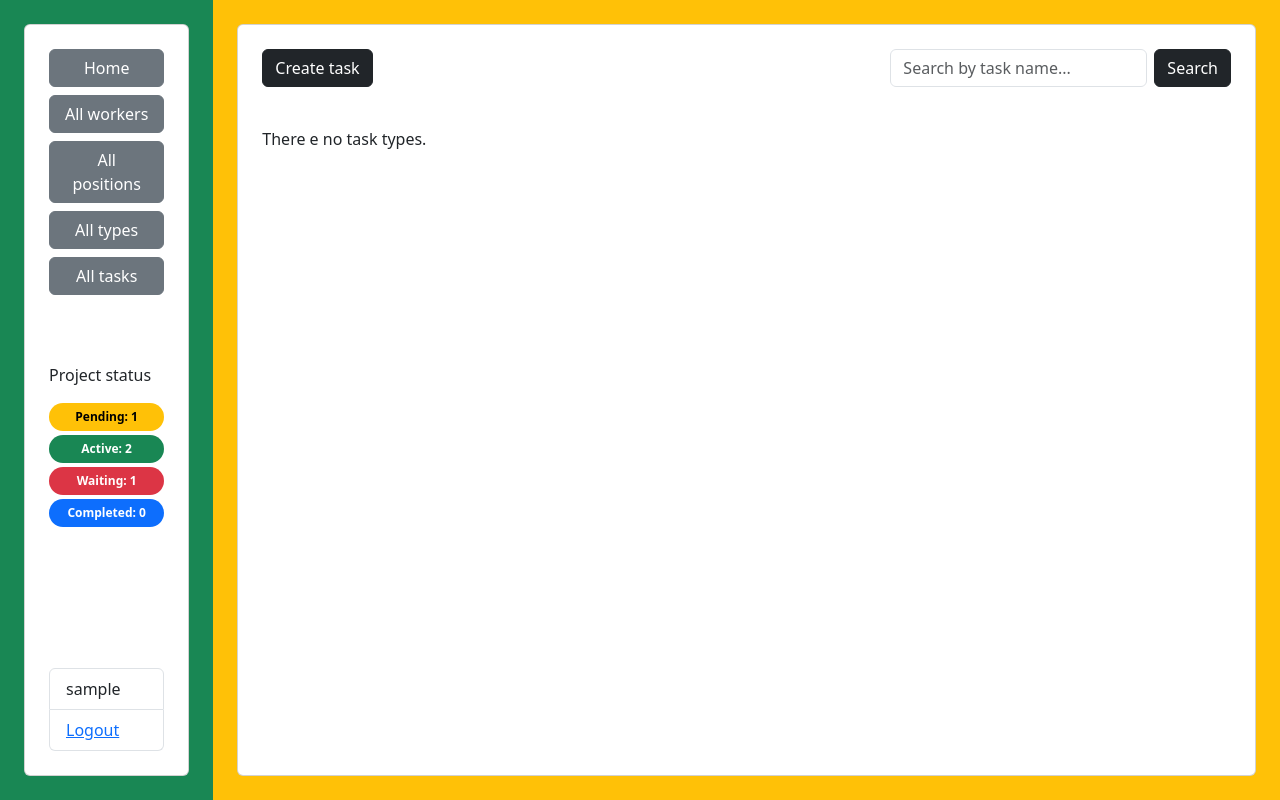
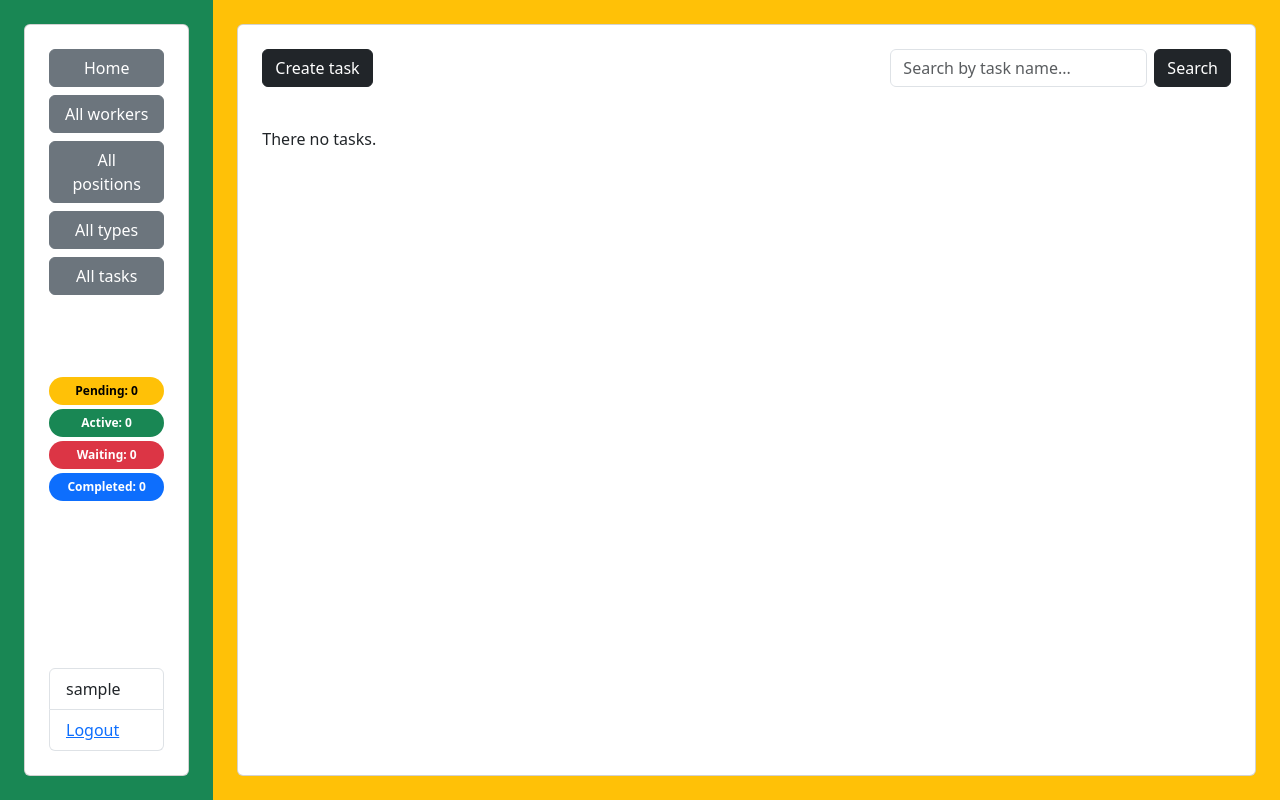
Before and after one commit to Altahoma/company-task-manager, a Django app: page /tasks/ in a window 1280 px wide. Run offline with Django 4.2, Linux system fonts and the light colour scheme; the visitor is signed in with stand-in values (Sample User, id 1); data that the repository does not hold is empty; some libraries are stand-ins or nearby versions.

Commit message:
Implemented context processor for sidebar, update for task

```diff
--- a/company_task_manager/settings.py
+++ b/company_task_manager/settings.py
@@ -71,6 +71,7 @@ TEMPLATES = [
                 "django.template.context_processors.request",
                 "django.contrib.auth.context_processors.auth",
                 "django.contrib.messages.context_processors.messages",
+                "task_manager.context_processors.sidebar_data",
             ],
         },
     },
--- /dev/null
+++ b/task_manager/context_processors.py
@@ -0,0 +1,26 @@
+from task_manager.models import Task
+from datetime import datetime
+
+
+def sidebar_data(request):
+    if request.user.is_authenticated:
+        queryset = Task.objects.all()
+
+        all_tasks = queryset.count()
+        pending_tasks = queryset.filter(assignor=request.user).count()
+        active_tasks = queryset.filter(assignees=request.user).count()
+        waiting_tasks = (
+            queryset.filter(is_completed=False)
+            .filter(deadline__lt=datetime.today())
+            .count()
+        )
+        completed_tasks = queryset.filter(is_completed=True).count()
+
+        return {
+            "all_tasks": all_tasks,
+            "pending_tasks": pending_tasks,
+            "active_tasks": active_tasks,
+            "waiting_tasks": waiting_tasks,
+            "completed_tasks": completed_tasks,
+        }
+    return {}
--- a/task_manager/forms.py
+++ b/task_manager/forms.py
@@ -26,7 +26,7 @@ class TaskForm(forms.ModelForm):
     class Meta:
         model = Task
         fields = "__all__"
-        exclude = ("is_completed", "assignor")
+        exclude = ("assignor",)
 
         widgets = {
             "deadline": forms.DateInput(attrs={"type": "date"}),
--- a/task_manager/templates/includes/sidebar.html
+++ b/task_manager/templates/includes/sidebar.html
@@ -18,13 +18,14 @@
   <button type="button" class="btn btn-secondary mb-2 w-100">All tasks</button>
 </a>
 
-<div class="my-auto">
-  <p class="align-middle">Project status</p>
-  <span class="badge rounded-pill text-bg-warning w-100 mb-1 p-2">Pending: 1</span>
-  <span class="badge rounded-pill text-bg-success w-100 mb-1 p-2">Active: 2</span>
-  <span class="badge rounded-pill text-bg-danger w-100 mb-1 p-2">Waiting: 1</span>
-  <span class="badge rounded-pill text-bg-primary w-100 mb-1 p-2">Completed: 0</span>
-</div>
+{% if request.user.is_authenticated %}
+  <div class="my-auto">
+    <span class="badge rounded-pill text-bg-warning w-100 mb-1 p-2">Pending: {{ pending_tasks }}</span>
+    <span class="badge rounded-pill text-bg-success w-100 mb-1 p-2">Active: {{ active_tasks }}</span>
+    <span class="badge rounded-pill text-bg-danger w-100 mb-1 p-2">Waiting: {{ waiting_tasks }}</span>
+    <span class="badge rounded-pill text-bg-primary w-100 mb-1 p-2">Completed: {{ completed_tasks }}</span>
+  </div>
+{% endif %}
 
 <div class="mt-auto">
   <ul class="sidebar-nav list-group mt-3">
--- a/task_manager/templates/task_list.html
+++ b/task_manager/templates/task_list.html
@@ -21,7 +21,7 @@
 
         <div class="col">
           <div class="card h-100">
-            <div class="card-body">
+            <div class="card-body d-flex flex-column">
 
               <div class="d-flex justify-content-between mb-2">
 
@@ -30,9 +30,13 @@
                 {% else %}
                   <span class="badge rounded-pill text-bg-success">Active</span>
                 {% endif %}
+                <span class="badge rounded-pill text-bg-secondary">{{ task.get_priority_display }}</span>
+                {% if task.deadline < today %}
+                  <span class="badge rounded-pill text-bg-danger">Due date: {{ task.deadline }}</span>
+                {% else %}
+                  <span class="badge rounded-pill text-bg-info">Due date: {{ task.deadline }}</span>
+                {% endif %}
 
-                <span class="badge rounded-pill text-bg-secondary">{{ task.get_priority_display }}</span>
-                <span class="badge rounded-pill text-bg-info">Due date: {{ task.deadline }}</span>
               </div>
 
               <h5 class="card-title">{{ task.name }}</h5>
@@ -46,10 +50,12 @@
                 {% endfor %}
               </ul>
 
-              <div class="d-flex justify-content-end mb-2">
-                <a href="#"><span class="badge rounded-pill text-bg-dark mx-2">View</span></a>
-                <a href="#"><span class="badge rounded-pill text-bg-dark mx-2">Edit</span></a>
-                <a href="#"><span class="badge rounded-pill text-bg-dark mx-2">Delete</span></a>
+              <div class="mt-auto">
+                <div class="d-flex justify-content-end mb-2">
+                  <a href="{% url 'task_manager:task-update' pk=task.pk %}">
+                    <span class="badge rounded-pill text-bg-dark mx-2">Edit</span>
+                  </a>
+                </div>
               </div>
 
             </div>
@@ -60,10 +66,7 @@
 
     {% else %}
 
-      <p>There
-        <ar></ar>
-        e no task types.
-      </p>
+      <p>There no tasks.</p>
 
     {% endif %}
 
--- a/task_manager/urls.py
+++ b/task_manager/urls.py
@@ -6,6 +6,7 @@ from task_manager.views import (
     TaskTypeListView,
     TaskListView,
     TaskCreateView,
+    TaskUpdateView,
     IndexView,
 )
 
@@ -16,6 +17,11 @@ urlpatterns = [
     path("task_types/", TaskTypeListView.as_view(), name="task-type-list"),
     path("tasks/", TaskListView.as_view(), name="task-list"),
     path("tasks/create/", TaskCreateView.as_view(), name="task-create"),
+    path(
+        "tasks/<int:pk>/update/",
+        TaskUpdateView.as_view(),
+        name="task-update",
+    ),
 ]
 
 app_name = "task_manager"
--- a/task_manager/views.py
+++ b/task_manager/views.py
@@ -1,3 +1,5 @@
+import datetime
+
 from django.contrib.auth.mixins import LoginRequiredMixin
 from django.shortcuts import redirect
 from django.urls import reverse_lazy
@@ -44,6 +46,7 @@ class TaskListView(LoginRequiredMixin, generic.ListView):
         context = super(TaskListView, self).get_context_data(**kwargs)
         name = self.request.GET.get("name", "")
         context["search_form"] = TaskNameSearchForm(initial={"name": name})
+        context["today"] = datetime.date.today()
 
         return context
 
@@ -52,7 +55,7 @@ class TaskCreateView(LoginRequiredMixin, generic.CreateView):
     model = Task
     form_class = TaskForm
     template_name = "task_form.html"
-    success_url = reverse_lazy("task_manager:index")
+    success_url = reverse_lazy("task_manager:task-list")
 
     # def get_initial(self, *args, **kwargs):
     #     initial = super(TaskCreateView, self).get_initial()
@@ -69,6 +72,18 @@ class TaskCreateView(LoginRequiredMixin, generic.CreateView):
         return kwargs
 
 
+class TaskUpdateView(LoginRequiredMixin, generic.UpdateView):
+    model = Task
+    form_class = TaskForm
+    template_name = "task_form.html"
+    success_url = reverse_lazy("task_manager:task-list")
+
+    def get_form_kwargs(self):
+        kwargs = super(TaskUpdateView, self).get_form_kwargs()
+        kwargs.update({"user": self.request.user})
+        return kwargs
+
+
 class RegisterView(generic.CreateView):
     form_class = RegisterForm
     success_url = reverse_lazy("login")
```
